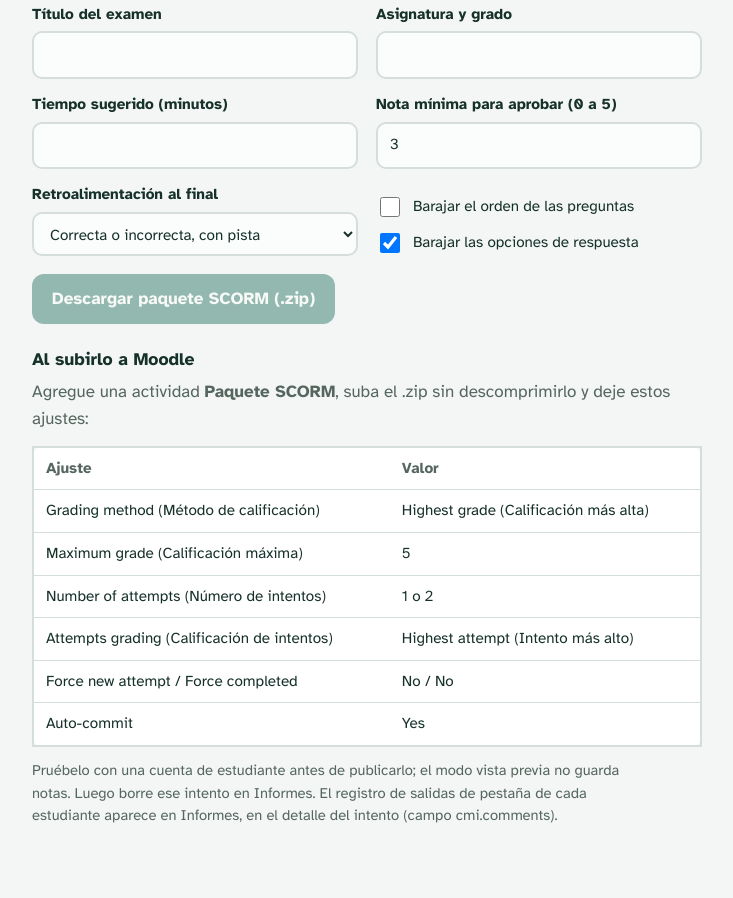
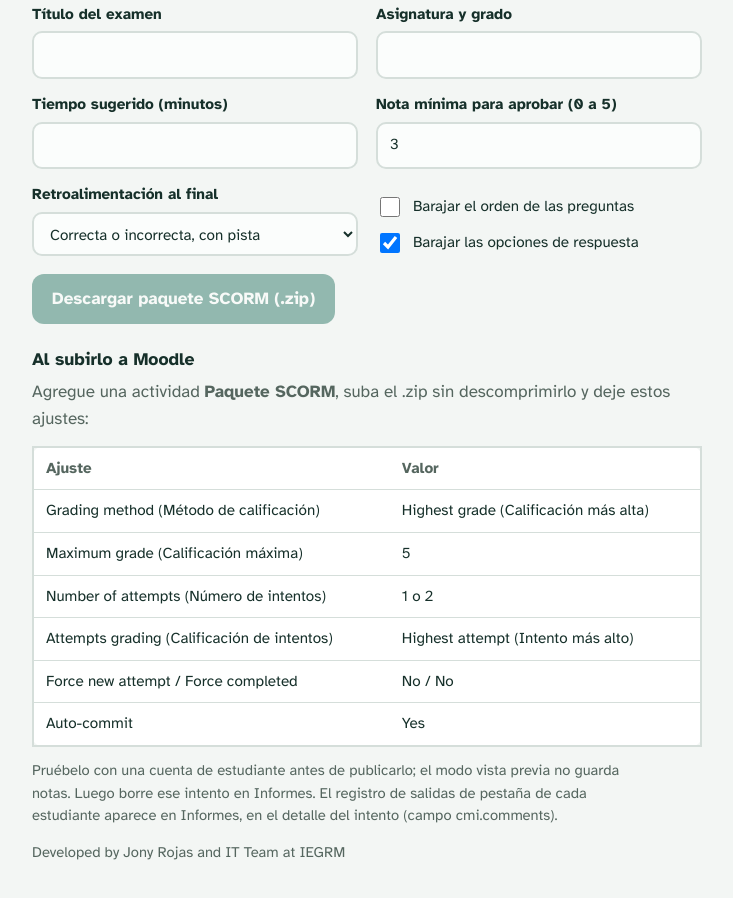
Before and after one commit to IEGRM/CreateScormEvalPackages, a plain HTML site: page Generador de exámenes SCORM para Moodle.html in a window 1280 px wide. Shown: the part 1081-1979 px from the top of the page, without its empty margins (308-1041 px from the left). Drawn offline with Linux system fonts and the light colour scheme.

Commit message:
Add developer credit to HTML file

```diff
--- a/Generador de exámenes SCORM para Moodle.html
+++ b/Generador de exámenes SCORM para Moodle.html
@@ -124,6 +124,7 @@ textarea:focus,input:focus,select:focus{outline:3px solid var(--pencil);outline-
 <tr><td>Auto-commit</td><td>Yes</td></tr>
 </table></div>
 <p class="note" style="margin-top:12px">Pruébelo con una cuenta de estudiante antes de publicarlo; el modo vista previa no guarda notas. Luego borre ese intento en Informes. El registro de salidas de pestaña de cada estudiante aparece en Informes, en el detalle del intento (campo cmi.comments).</p>
+<p class="note" style="margin-top:12px">Developed by Jony Rojas and IT Team at IEGRM</p>
 </div>
 </div>
 </section>
```
